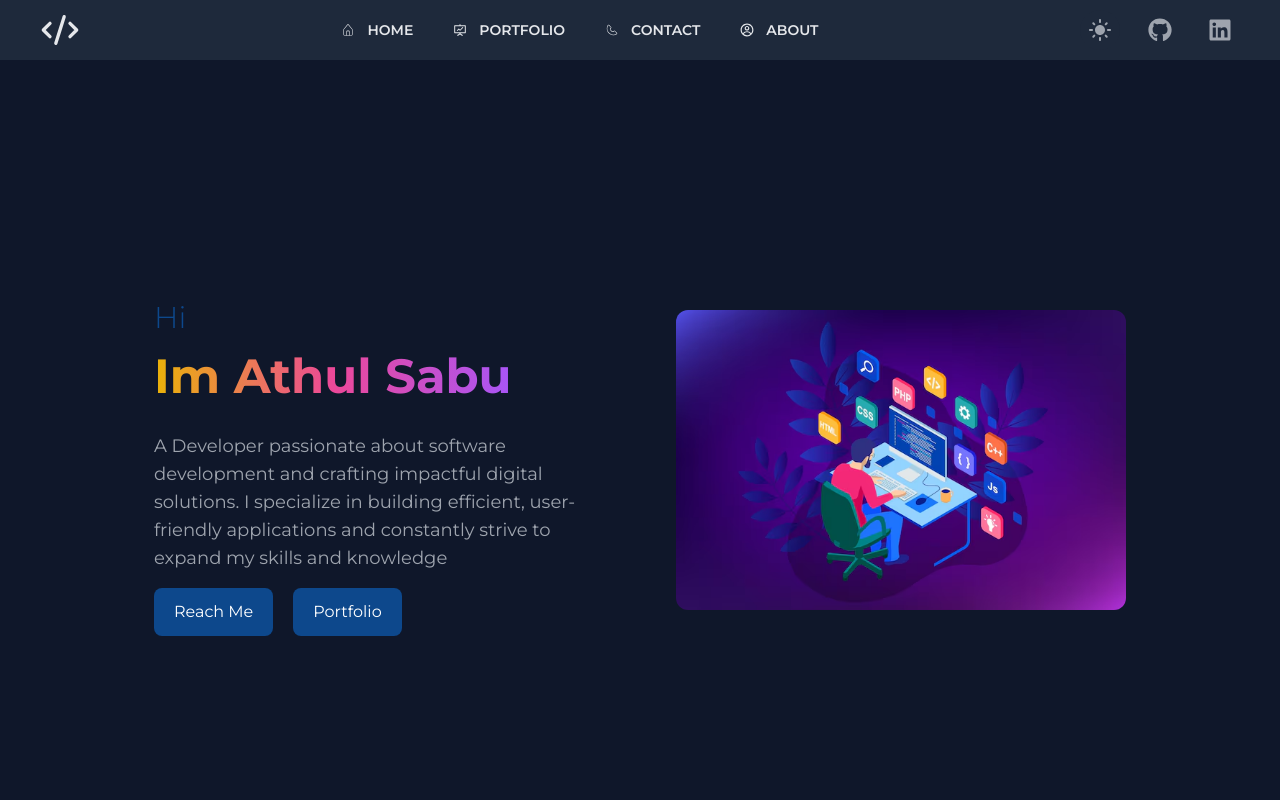
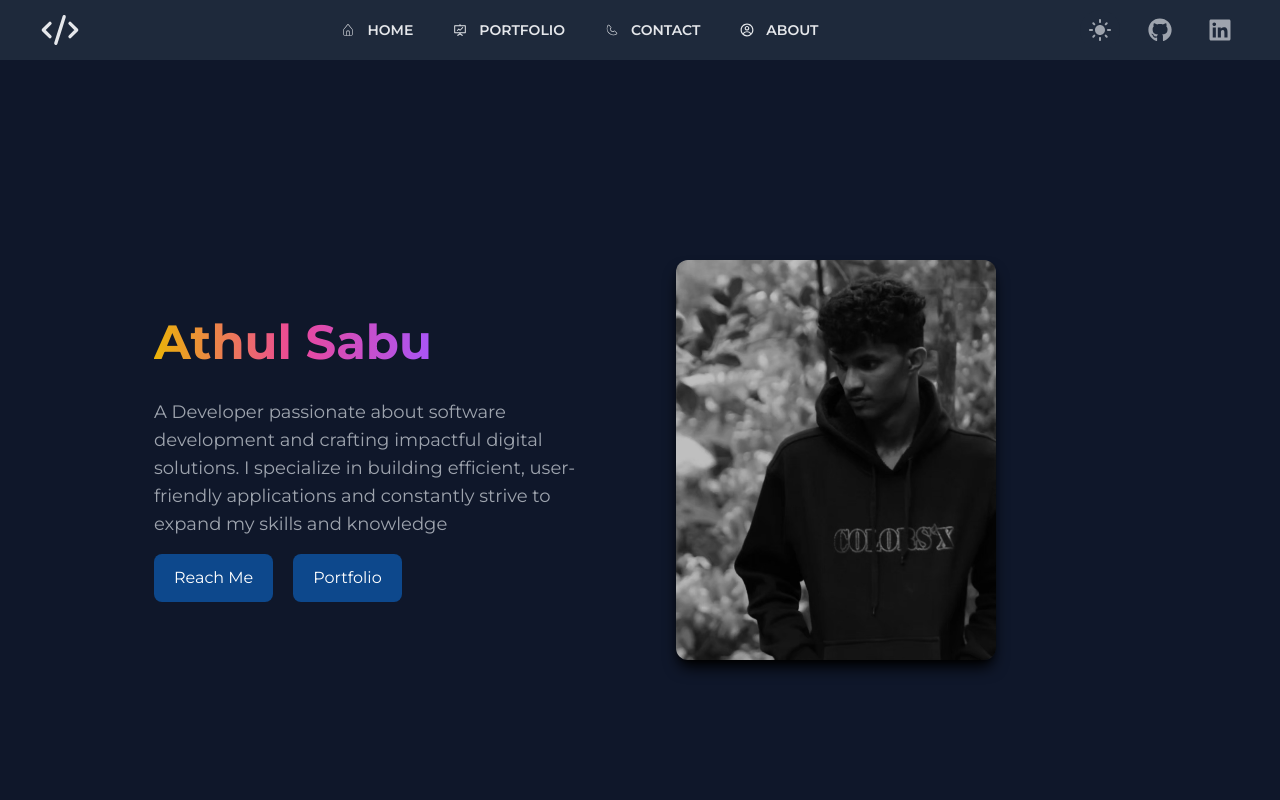
Before and after one commit to athulcoder/athulcoder.github.io, a React (Vite) app: page / in a window 1280 px wide. Shown: the top 800 px of the page. Built offline with nearby package versions, Linux system fonts and the light colour scheme; a web font is replaced by a local one.

Commit message:
hero img changed to athulsabu.jpg

```diff
--- a/src/components/Hero.jsx
+++ b/src/components/Hero.jsx
@@ -12,11 +12,8 @@ const Hero = () => {
         animate={{ opacity: 1, y: 0 }}
         transition={{ duration: 1 }}
       >
-        <p className=" font-montserrat font-light text-4xl text-accent py-4 text-left sm:text-3xl  ">
-          Hi
-        </p>
         <h1 className="text-5xl font-montserrat font-bold bg-gradient-to-r from-yellow-500 via-pink-500 to-purple-500 text-transparent bg-clip-text mb-4">
-          Im Athul Sabu
+          Athul Sabu
         </h1>
 
         <p className="text-secondary-text  text-[14px] align pt-4 font-montserrat sm:text-lg leading-6">
@@ -42,7 +39,11 @@ const Hero = () => {
         animate={{ opacity: 1, x: 0 }}
         transition={{ duration: 1.3 }}
       >
-        <img src={HeroIMG} alt=" hero image " className="w-full rounded-xl " />
+        <img
+          src={HeroIMG}
+          alt=" hero image "
+          className="w-fit h-[400px] rounded-xl shadow-lg shadow-black"
+        />
       </motion.div>
     </section>
   );
```
Also changed, not shown: src/assets/images/index.js (+2 -12 lines), src/assets/images/athulsabu.jpg (added).
